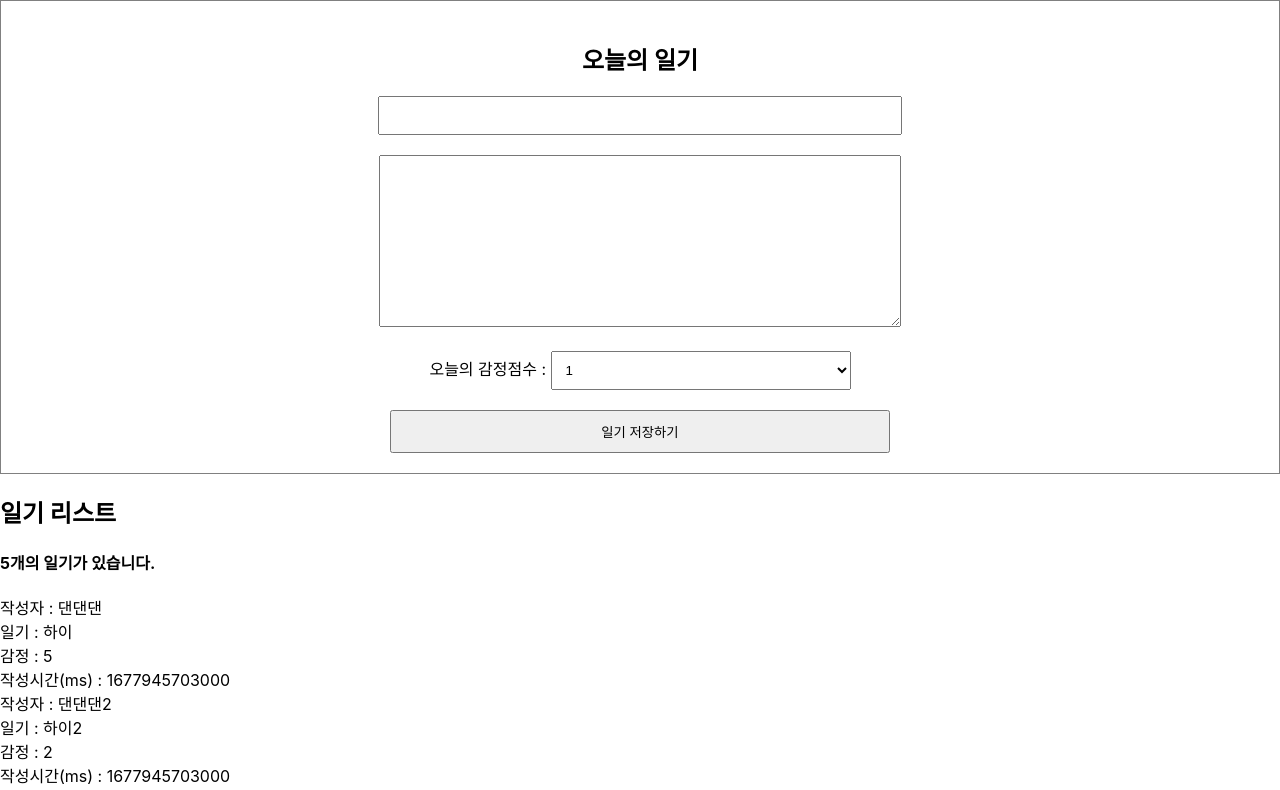
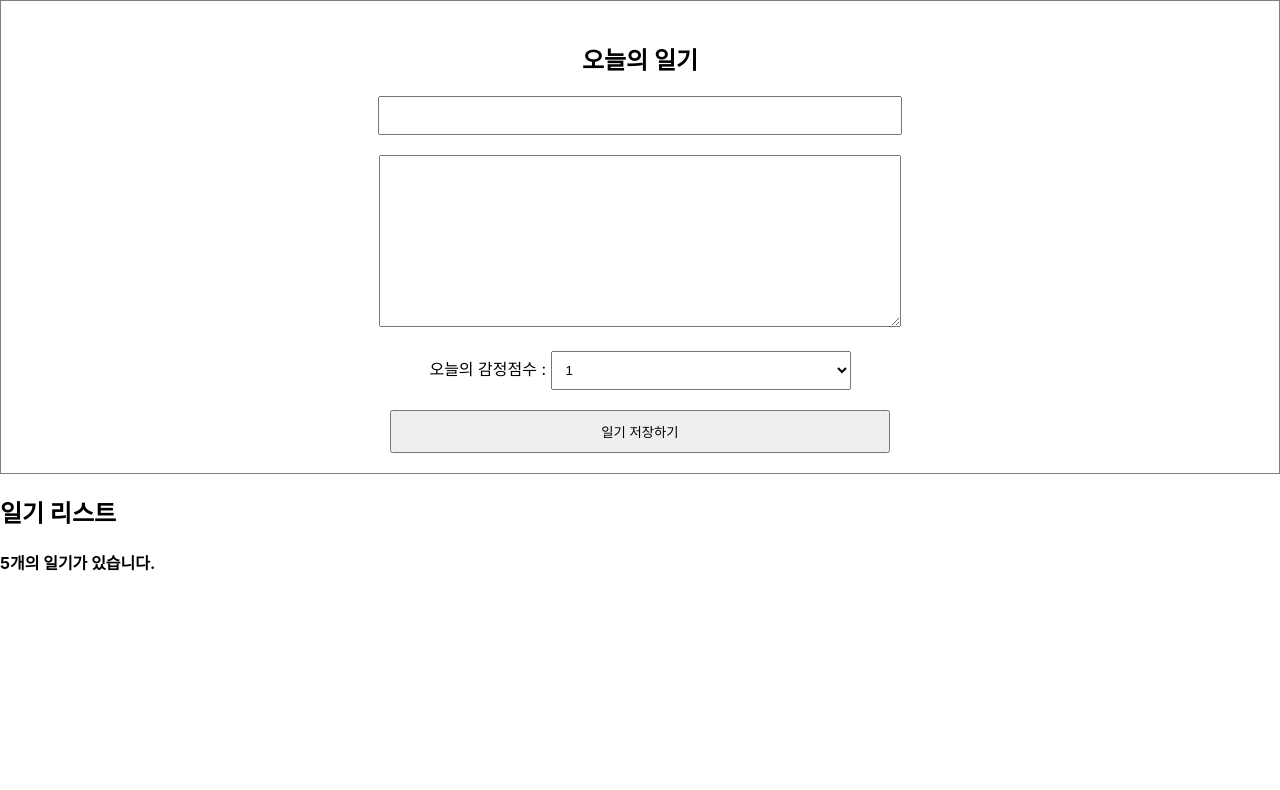
Before and after one commit to Kimwonkyu/reactfordiary, a React (Create React App) app: page / in a window 1280 px wide. Shown: the top 790 px of the page. Built offline with nearby package versions, Linux system fonts and the light colour scheme.

Commit message:
21. DiaryItem.js 을 생성하여 리스트 내용을 가지고 있도록 하고     이것을 DiaryList.js 에 prop으로 넘기도록 함
    DiaryList.js 에서는 기존에 dummy로 받아오는 부분을
    변경하여 DiaryItem.js의 값을 셋팅하도록 변경

```diff
--- /dev/null
+++ b/src/DiaryItem.js
@@ -0,0 +1,5 @@
+const DiaryItem = () =>{
+    return <div className="DiaryItem"></div>;
+}
+
+export default DiaryItem;
--- a/src/DiaryList.js
+++ b/src/DiaryList.js
@@ -1,3 +1,4 @@
+import DiaryItem from "./DiaryItem";
 
 const DiaryList = ({diaryList}) => {
     console.log(diaryList);
@@ -8,12 +9,14 @@ const DiaryList = ({diaryList}) => {
             <div>
                 {/*리액트에서는 .map을 리스트에서 사용하여 JSX 요소 목록을 랜더링할 때 유용하게 사용*/}
                 {diaryList.map((it)=>(
-                    <div key={it.id}>
+                    /*리스트는 이제 아이템에서 받아오도록 변경, 내용은 스프레드 연산자를 이용하여 모두 받음*/
+                  <DiaryItem key={it.id} {...it}/>
+                /*<div key={it.id}>
                         <div>작성자 : {it.author}</div>
                         <div>일기 : {it.content}</div>
                         <div>감정 : {it.emotion}</div>
                         <div>작성시간(ms) : {it.created_date}</div>
-                    </div>
+                    </div>*/
                 ))}
             </div>
         </div>
```
